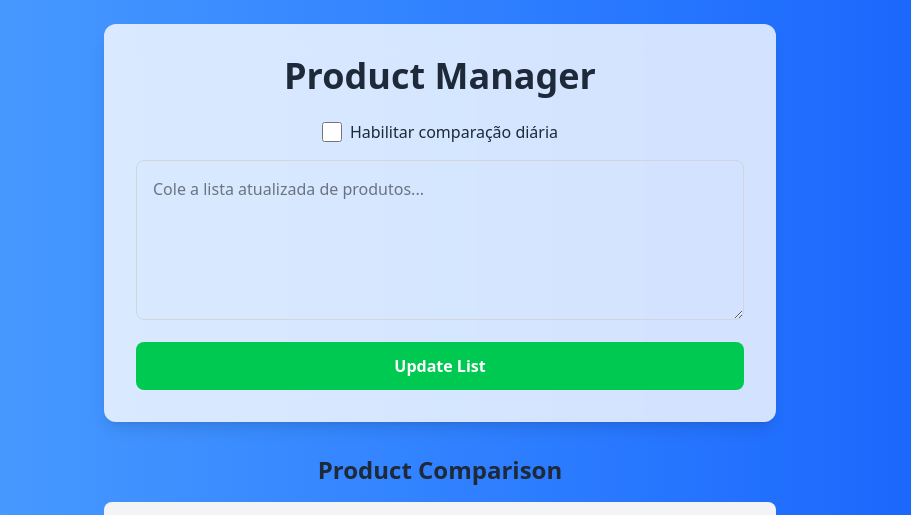
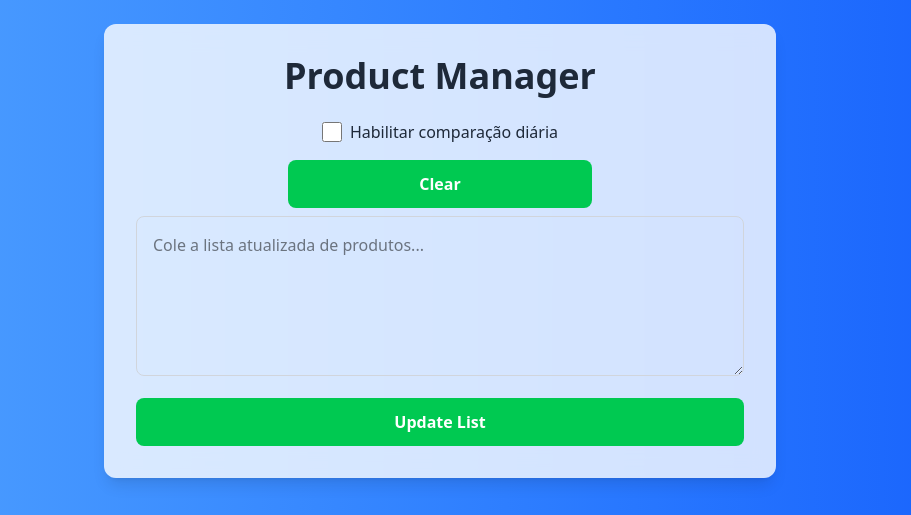
Before and after one commit to Bruno-freire/product-manager, a Next.js app: page / in a window 1280 px wide. Shown: the top 515 px of the page, without its empty margins (200-1111 px from the left). Built offline with nearby package versions, Linux system fonts and the light colour scheme; no server answers; the database is empty.

Commit message:
add: button clear in the main page

```diff
--- a/src/app/page.tsx
+++ b/src/app/page.tsx
@@ -7,7 +7,9 @@ import { RenderProductList } from "./components/renderProductList";
 export default function Home() {
   const [productList, setProductList] = useState("");
   const [newProducts, setNewProducts] = useState<ComparedProduct[]>([]);
-  const [existingProducts, setExistingProducts] = useState<ComparedProduct[]>([]);
+  const [existingProducts, setExistingProducts] = useState<ComparedProduct[]>(
+    []
+  );
   const [removedProducts, setRemovedProducts] = useState<ComparedProduct[]>([]);
   const [error, setError] = useState("");
   const [isProcessing, setIsProcessing] = useState(false);
@@ -102,12 +104,15 @@ export default function Home() {
 
   return (
     <main className="min-h-screen flex flex-col items-center justify-center bg-gradient-to-r from-blue-400 to-blue-600 p-6">
-      <div className="bg-white/80 backdrop-blur-md rounded-xl shadow-lg p-8 max-w-2xl w-full">
+      <article className="bg-white/80 backdrop-blur-md rounded-xl shadow-lg p-8 max-w-2xl w-full">
+        <header>
           <h1 className="text-4xl font-extrabold text-gray-800 mb-6 text-center">
             Product Manager
           </h1>
+        </header>
 
-        <div className="flex items-center justify-center mb-4">
+        <form>
+          <fieldset className="flex items-center justify-center mb-4">
             <label className="flex items-center space-x-2">
               <input
                 type="checkbox"
@@ -119,35 +124,51 @@ export default function Home() {
                 Habilitar comparação diária
               </span>
             </label>
-        </div>
+          </fieldset>
 
           {dailyMode ? (
             <div className="flex flex-col space-y-4 mb-4">
+              <label>
+                <span className="sr-only">Data do dia anterior</span>
                 <input
                   type="date"
                   value={day1}
                   onChange={(e) => setDay1(e.target.value)}
                   className="w-full p-3 border border-gray-300 rounded-lg focus:outline-none focus:ring-2 focus:ring-blue-300"
-              placeholder="Data do dia anterior (YYYY-MM-DD)"
                 />
+              </label>
+              <label>
+                <span className="sr-only">Data do dia atual</span>
                 <input
                   type="date"
                   value={day2}
                   onChange={(e) => setDay2(e.target.value)}
                   className="w-full p-3 border border-gray-300 rounded-lg focus:outline-none focus:ring-2 focus:ring-blue-300"
-              placeholder="Data do dia atual (YYYY-MM-DD)"
                 />
+              </label>
             </div>
           ) : (
+            <div className="w-full block mb-4">
+              <div className="flex w-full justify-center mb-2 ">
+                <button
+                  type="button"
+                  onClick={() => setProductList("")}
+                  className="w-1/2 py-3 cursor-pointer text-white font-semibold rounded-lg bg-green-500 hover:bg-green-600 active:scale-95 transition-all duration-150 ease-in-out"
+                >
+                  Clear
+                </button>
+              </div>
               <textarea
-            className="w-full h-40 p-4 border border-gray-300 rounded-lg mb-4 focus:outline-none focus:ring-2 focus:ring-blue-300"
+                className="w-full h-40 p-4 border border-gray-300 rounded-lg focus:outline-none focus:ring-2 focus:ring-blue-300"
                 placeholder="Cole a lista atualizada de produtos..."
                 value={productList}
                 onChange={(e) => setProductList(e.target.value)}
               />
+            </div>
           )}
 
           <button
+            type="button"
             onClick={updateList}
             disabled={isProcessing}
             className={`w-full py-3 text-white font-semibold rounded-lg transition-colors ${
@@ -158,14 +179,23 @@ export default function Home() {
           >
             {isProcessing ? "Carregando..." : "Update List"}
           </button>
+        </form>
 
         {error && (
-          <p className="mt-4 text-red-500 text-center">{error}</p>
+          <p className="mt-4 text-red-500 text-center" role="alert">
+            {error}
+          </p>
         )}
-      </div>
+      </article>
 
-      <section className="mt-8 w-full max-w-2xl">
-        <h2 className="text-2xl font-semibold text-gray-800 mb-4 text-center">
+      <section
+        className="mt-8 w-full max-w-2xl"
+        aria-labelledby="comparison-heading"
+      >
+        <h2
+          id="comparison-heading"
+          className="text-2xl font-semibold text-gray-800 mb-4 text-center"
+        >
           Product Comparison
         </h2>
         <div className="flex flex-col space-y-6">
```
Lines whose indentation alone changed are shown as unchanged.
